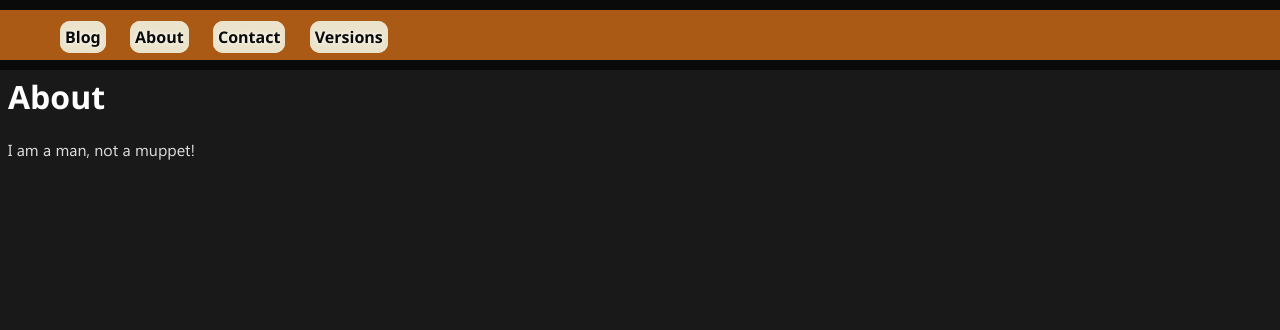
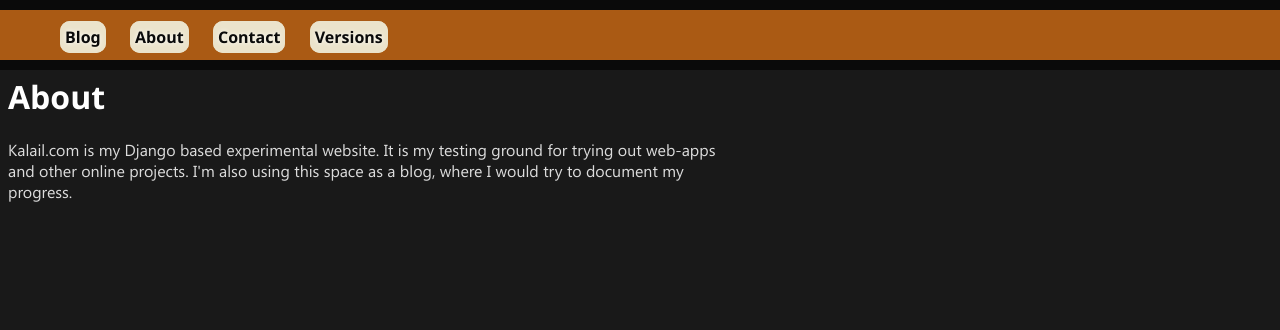
Before and after one commit to thekashifmalik/Kalail, a Django app: page /about/ in a window 1280 px wide. Shown: the top 330 px of the page. Run offline with Django 3.2, Linux system fonts and the light colour scheme; parts of the project's set-up code (start-up, migrations or seed data) failed here and were passed over.

Commit message:
Enhancement: Update 'About me'.

```diff
--- a/kalail/templates/main/about.html
+++ b/kalail/templates/main/about.html
@@ -2,6 +2,6 @@
 {% block content %}
 <h1>About</h1>
 
-<p>I am a man, not a muppet!</p>
+<p>Kalail.com is my Django based experimental website. It is my testing ground for trying out web-apps and other online projects. I'm also using this space as a blog, where I would try to document my progress.</p>
 
 {% endblock content %}
```
